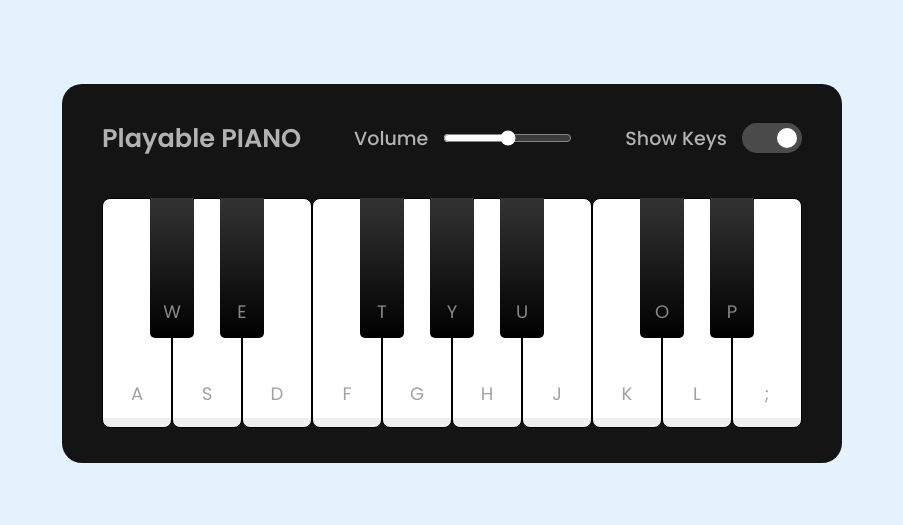
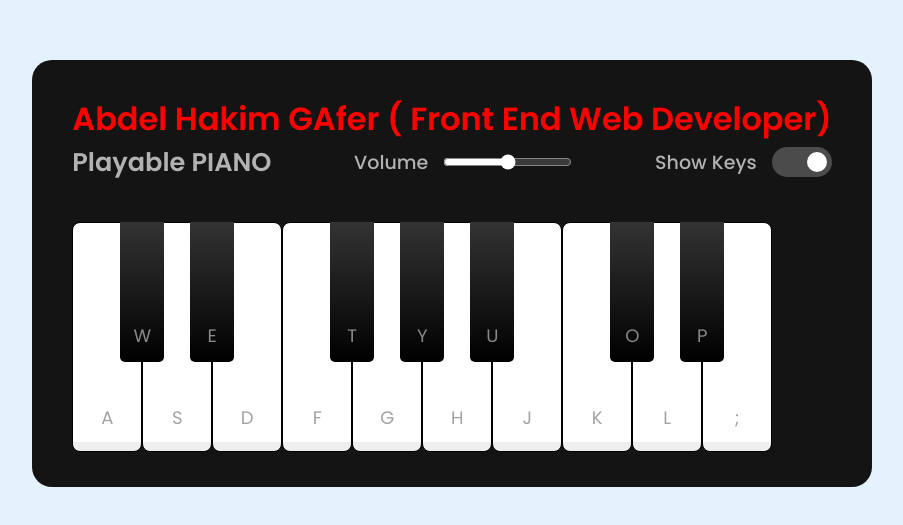
Before and after one commit to AbdelHakimGafer1/Piano-play, a plain HTML site: page index.html in a window 1280 px wide. Shown: the part 127-652 px from the top of the page, without its empty margins (188-1091 px from the left). Drawn offline with Linux system fonts and the light colour scheme.

Commit message:
Update index.html

```diff
--- a/index.html
+++ b/index.html
@@ -9,6 +9,7 @@
   </head>
   <body>
     <div class="wrapper">
+            <h1 id="name" style="color: red;">Abdel Hakim GAfer ( Front End Web Developer)</h1>
       <header>
         <h2>Playable PIANO</h2>
         <div class="column volume-slider">
```
